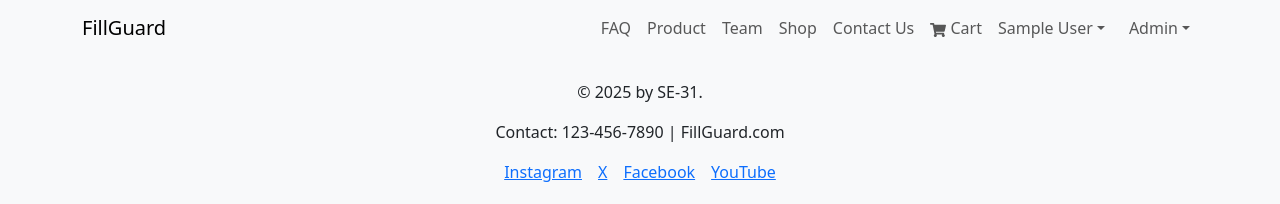
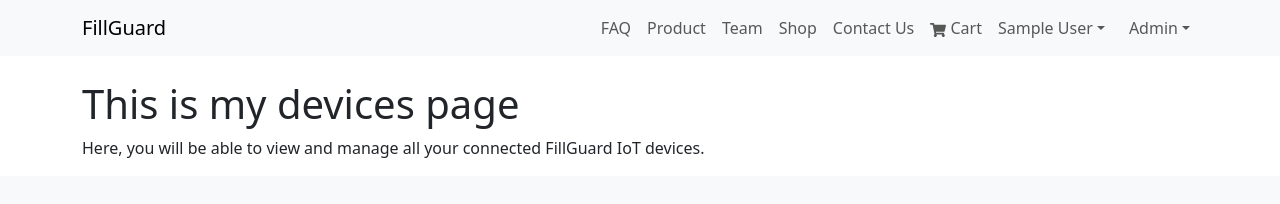
Before and after one commit to FillGuard-SE31/Fill-Guard, a React (Create React App) app in the folder frontend/homepage/: page /mydevices in a window 1280 px wide. Shown: the top 204 px of the page. Built offline with nearby package versions, Linux system fonts and the light colour scheme; no server answers; sample sign-in values are in the browser's storage.

Commit message:
Implement My Devices page and improve navigation

```diff
--- a/frontend/homepage/src/App.js
+++ b/frontend/homepage/src/App.js
@@ -117,6 +117,7 @@ import PlaceOrderScreen from './screens/PlaceOrderScreen';
 import OrderScreen from './screens/OrderScreen';
 import ProfileScreen from './screens/ProfileScreen';
 import ProductScreen from './screens/ProductScreen'; // Route for individual product details
+import MyDevices from './screens/MyDevices'; // Route for My Devices page
 
 // Admin Screens
 import OrderListScreen from './screens/admin/OrderListScreen';
@@ -244,6 +245,7 @@ function App() {
               <Route path="/placeorder" element={<PlaceOrderScreen />} />
               <Route path="/order/:id" element={<OrderScreen />} />
               <Route path="/profile" element={<ProfileScreen />} />
+              <Route path="/mydevices" element={<MyDevices />} /> {/* My Devices Page */}
             </Route>
 
             {/* Admin Routes */}
--- a/frontend/homepage/src/components/Navbar.js
+++ b/frontend/homepage/src/components/Navbar.js
@@ -182,6 +182,9 @@ function AppNavbar() {
                 <LinkContainer to="/profile">
                   <NavDropdown.Item>Profile</NavDropdown.Item>
                 </LinkContainer>
+                <LinkContainer to="/mydevices">
+                  <NavDropdown.Item>My Devices</NavDropdown.Item>
+                </LinkContainer>
                 <NavDropdown.Item onClick={logoutHandler}>Logout</NavDropdown.Item>
               </NavDropdown>
             ) : (
@@ -213,5 +216,4 @@ function AppNavbar() {
     </Navbar>
   );
 }
-
 export default AppNavbar;
--- /dev/null
+++ b/frontend/homepage/src/screens/MyDevices.jsx
@@ -0,0 +1,12 @@
+import React from 'react';
+
+const MyDevices = () => {
+  return (
+    <div className="container mt-4">
+      <h1>This is my devices page</h1>
+      <p>Here, you will be able to view and manage all your connected FillGuard IoT devices.</p>
+    </div>
+  );
+};
+
+export default MyDevices;
```
